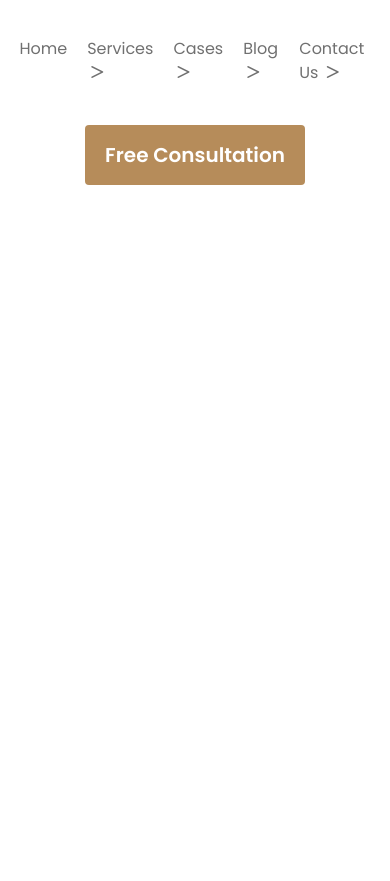
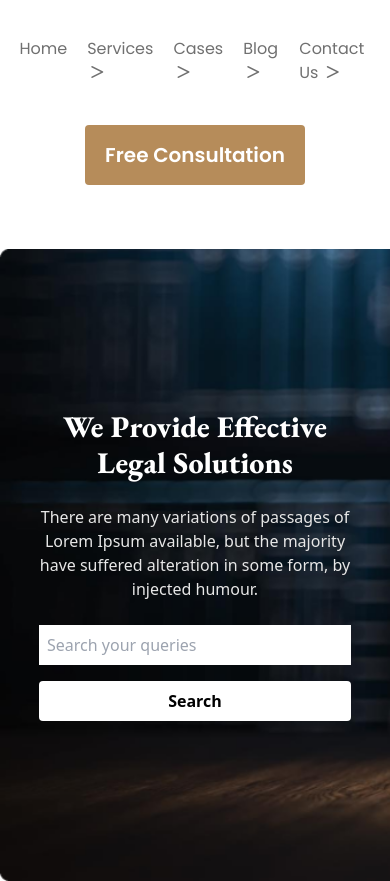
Before and after one commit to Mustakahmmed-dev/Legal-Solution-Web, a plain HTML site: page index.html in a window 390 px wide. Shown: the part 113-994 px from the top of the page. Before the commit the page ends 844 px from the top, so only its background shows below. Drawn offline with nearby package versions, Linux system fonts and the light colour scheme.

Commit message:
Added hero section with its responsiveness

```diff
--- a/index.html
+++ b/index.html
@@ -18,15 +18,16 @@
         .poppins-font{
             font-family: "Poppins", serif;
         }
-        .eb-garamond-font{
+        .eg-garamond-font{
             font-family: "EB Garamond", serif;
         }
     </style>
 </head>
 
 <body>
-    <header class=" max-w-[90%] lg:max-w-[80%] mx-auto">
-        <nav class="flex-col md:flex-row gap-10 flex justify-between items-center my-16 text-[#707070] poppins-font">
+    <header class=" ">
+        <div class="max-w-[90%] lg:max-w-[80%] mx-auto">
+            <nav class="flex-col md:flex-row gap-10 flex justify-between items-center my-16 text-[#707070] poppins-font">
                 <img class="" src="images/logo2.png" alt="">
             <ul class="flex gap-5 font-normal">
                 <li><a href="">Home</a></li>
@@ -36,8 +37,21 @@
                 <li><a href="">Contact Us <i class="fa-regular fa-greater-than ml-1"></i></a></li>
             </ul>
             <button class="text-xl font-semibold bg-[#B68C5A] rounded py-4 px-5 text-white">Free Consultation</button>
-        </nav>
+            </nav>
+        </div>
 
+
+        <!-- Hero -->
+         <div class=" md:max-w-[80%] mx-auto bg-[url(images/banner.png)] bg-cover bg-no-repeat">
+            <div class="space-y-6 max-w-[80%] md:max-w-[50%] text-center text-white mx-auto py-40 ">
+                <h1 class="text-3xl md:text-6xl font-extrabold eg-garamond-font">We Provide Effective Legal Solutions</h1>
+                <p class="text-[#E7E7E7] font-normal">There are many variations of passages of Lorem Ipsum available, but the majority have suffered alteration in some form, by injected humour.</p>
+                <div class="flex-col md:flex-row flex gap-4">
+                    <input class="p-2 md:p-4 text-gray-800" type="text" placeholder="Search your queries">
+                    <button class="py-2 md:py-4 md:px-8 hover:bg-blue-500 hover:text-white font-semibold transition-all rounded bg-white text-black">Search</button>
+                </div>
+             </div>
+         </div>
     </header>
     <main>
 
```
